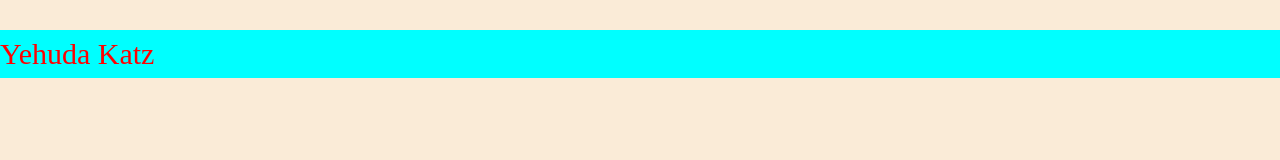
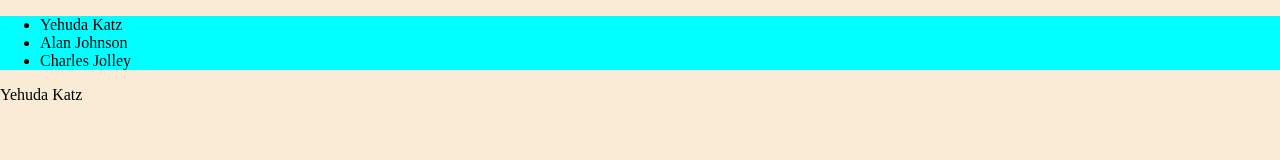
Before and after one commit to RenTao0524/Handlebars, a plain HTML site: page index.html in a window 1280 px wide. Drawn offline with nearby package versions, Linux system fonts and the light colour scheme.

Commit message:
some example

```diff
--- a/index.html
+++ b/index.html
@@ -10,7 +10,8 @@
   </head>
   <body>
     <div id="app">
-        <div id="template1"></div>
+      <div id="template1"></div>
+      <div id="template2"></div>
     </div>
     <script type="module">
       import createApp from "./mjs/index.mjs";
--- a/mjs/index.mjs
+++ b/mjs/index.mjs
@@ -1,7 +1,22 @@
-const template1 = '<p class="p1">{{firstname}} {{lastname}}</p>';
+// tempate1
+// const template1 = '<p class="p1">{{firstname}} {{lastname}}</p>';
+// const template1_info = {
+//     firstname: "Yehuda",
+//     lastname: "Katz",
+// };
+// const template1 =
+//   '<p class="p1">{{#with person}}{{firstname}} {{lastname}}{{/with}}</p>';
+// const template1_info = {
+//   person: {
+//     firstname: "Yehuda",
+//     lastname: "Katz",
+//   },
+// };
+
+const template1 =
+  '<ul class="people_list">{{#each people}}<li>{{this}}</li>{{/each}}</ul>';
 const template1_info = {
-  firstname: "Yehuda",
-  lastname: "Katz",
+  people: ["Yehuda Katz", "Alan Johnson", "Charles Jolley"],
 };
 
 function createTemplate1() {
@@ -9,7 +24,21 @@ function createTemplate1() {
   document.getElementById("template1").innerHTML = template(template1_info);
 }
 
+// template2
+function createTempalte2() {
+  const tempate = Handlebars.compile(
+    "<p>{{person.firstname}} {{person.lastname}}</p>"
+  );
+
+  document.getElementById("template2").innerHTML = tempate({
+    person: {
+      firstname: "Yehuda",
+      lastname: "Katz",
+    },
+  });
+}
 export default function createApp() {
   console.log("create app");
   createTemplate1();
+  createTempalte2();
 }
```
